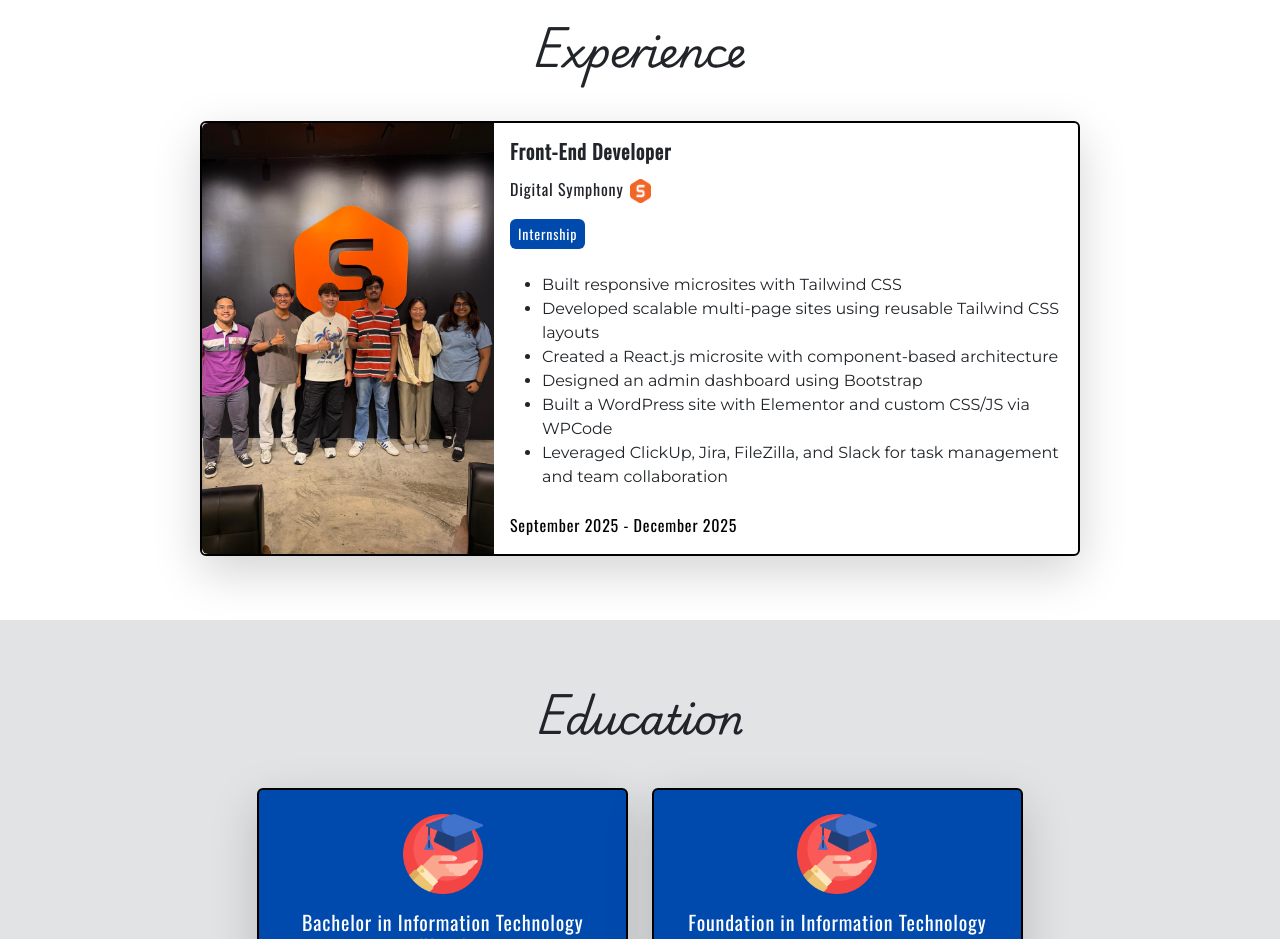
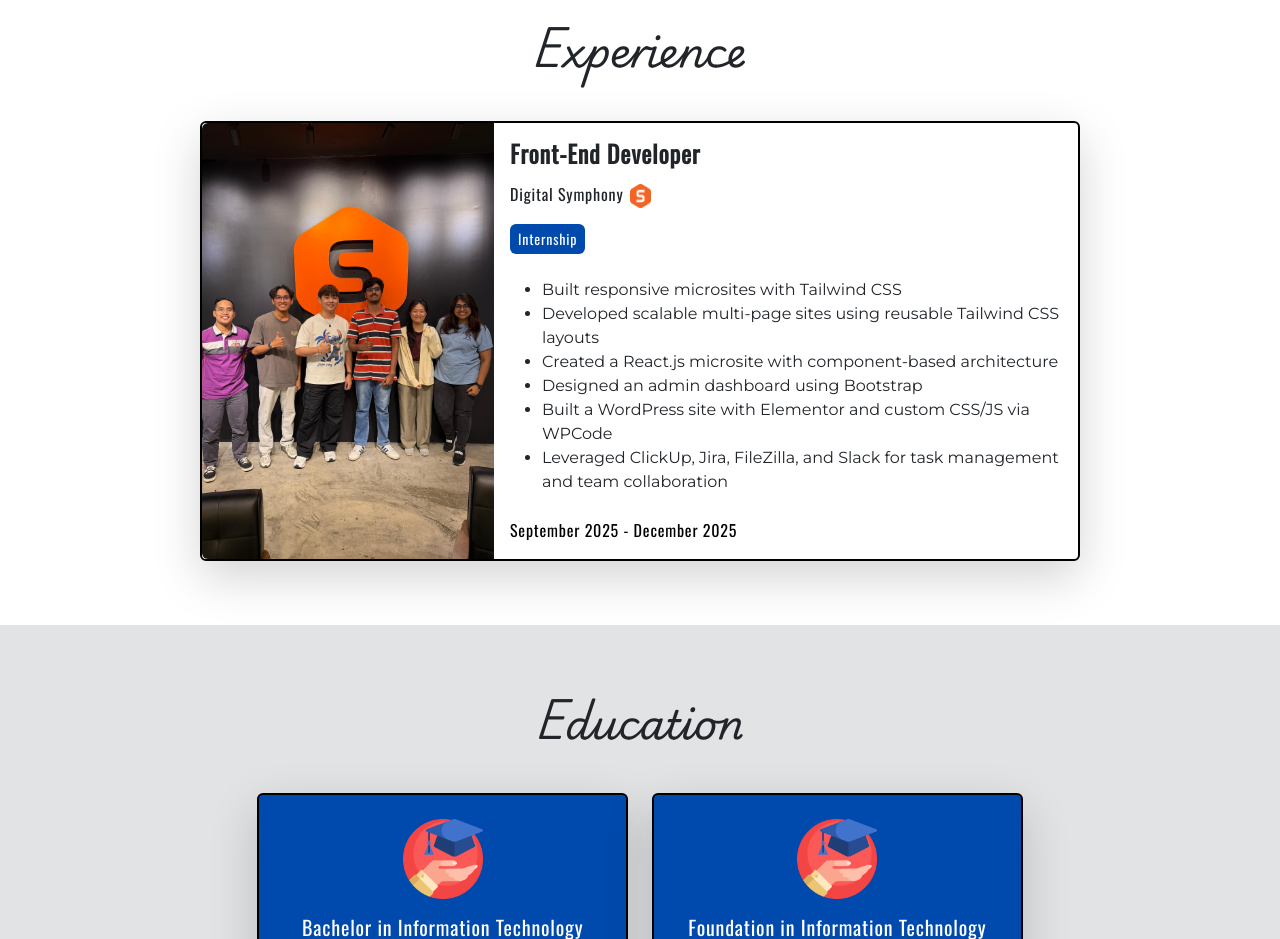
Before and after one commit to jega1312/portfolio-v2, a plain HTML site: page index.html in a window 1280 px wide. Shown: the part 1960-2899 px from the top of the page. Drawn offline with nearby package versions, Linux system fonts and the light colour scheme.

Commit message:
New Update

```diff
--- a/index.html
+++ b/index.html
@@ -809,7 +809,7 @@
                 <div
                   class="card-body text-center text-md-start d-flex flex-column align-items-center align-items-md-start gap-2"
                 >
-                  <h5 class="card-title font-oswald fw-semibold ls-xs">
+                  <h5 class="card-title font-oswald fw-semibold ls-xs fs-4">
                     Front-End Developer
                   </h5>
                   <h6 class="mb-2 font-oswald fw-medium ls-xs">
```
